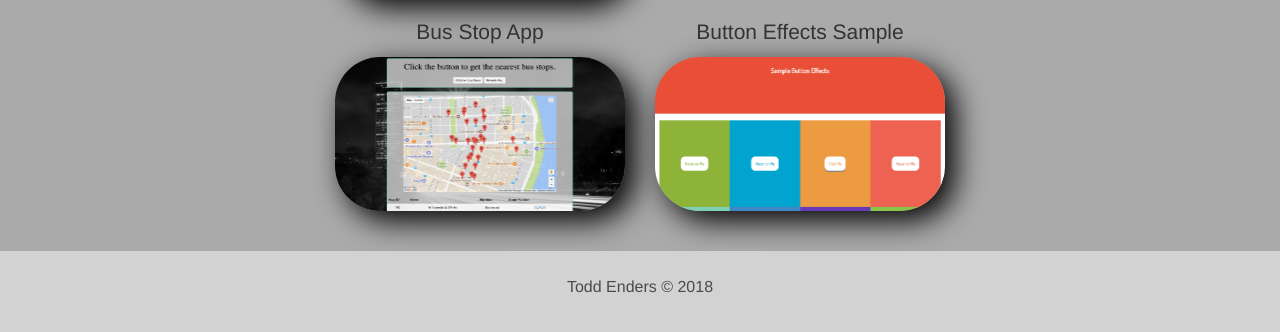
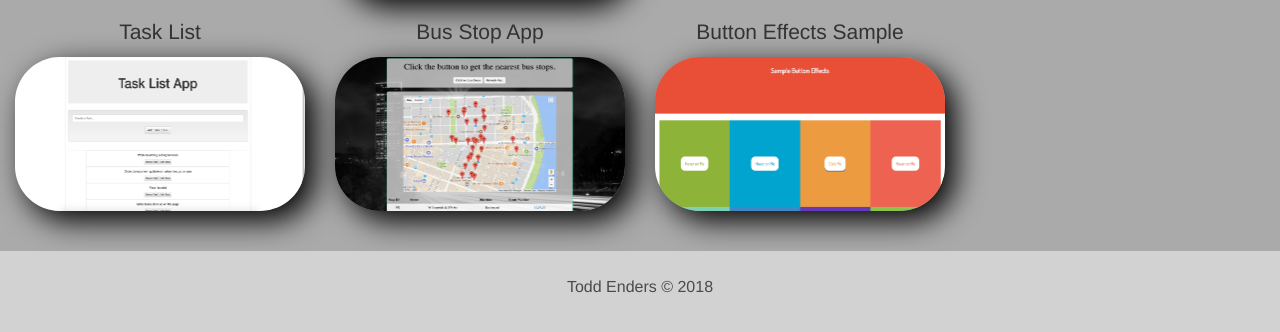
Before and after one commit to enderst3/enderst3.github.io, a plain HTML site: page index.html in a window 1280 px wide. Shown: the part 712-1044 px from the top of the page. Drawn offline with nearby package versions, Linux system fonts and the light colour scheme.

Commit message:
added task list

```diff
--- a/index.html
+++ b/index.html
@@ -78,10 +78,12 @@
   </div><br>
   <div class="container-fluid bg-3 text-center">
     <div class="row">
-        <div class="col-sm-3">
-          <!-- <p>Some text..</p>
-          <img src="https://placehold.it/150x80?text=IMAGE" class="img-responsive" style="width:100%" alt="Image"> -->
-        </div>
+      <div class="col-sm-3">
+        <p>Task List</p>
+        <a href="https://github.com/enderst3/adv_portfolio/tree/master/task-list">
+          <img src="./images/tasklist2.png" class="img-responsive" style="width:100%" alt="Image">
+        </a>
+      </div>
       <div class="col-sm-3" >
         <p>Bus Stop App</p>
         <a href="https://github.com/enderst3/BusStop">
```
Also changed, not shown: images/tasklist2.png (added).
